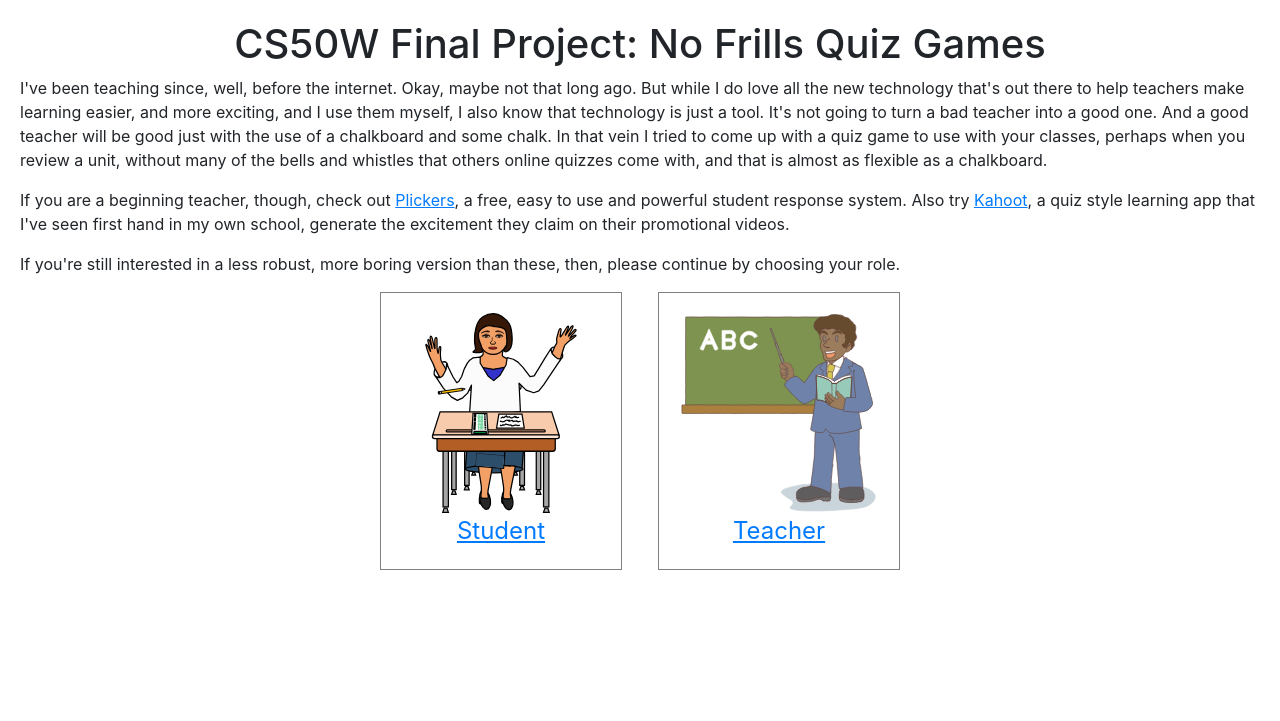
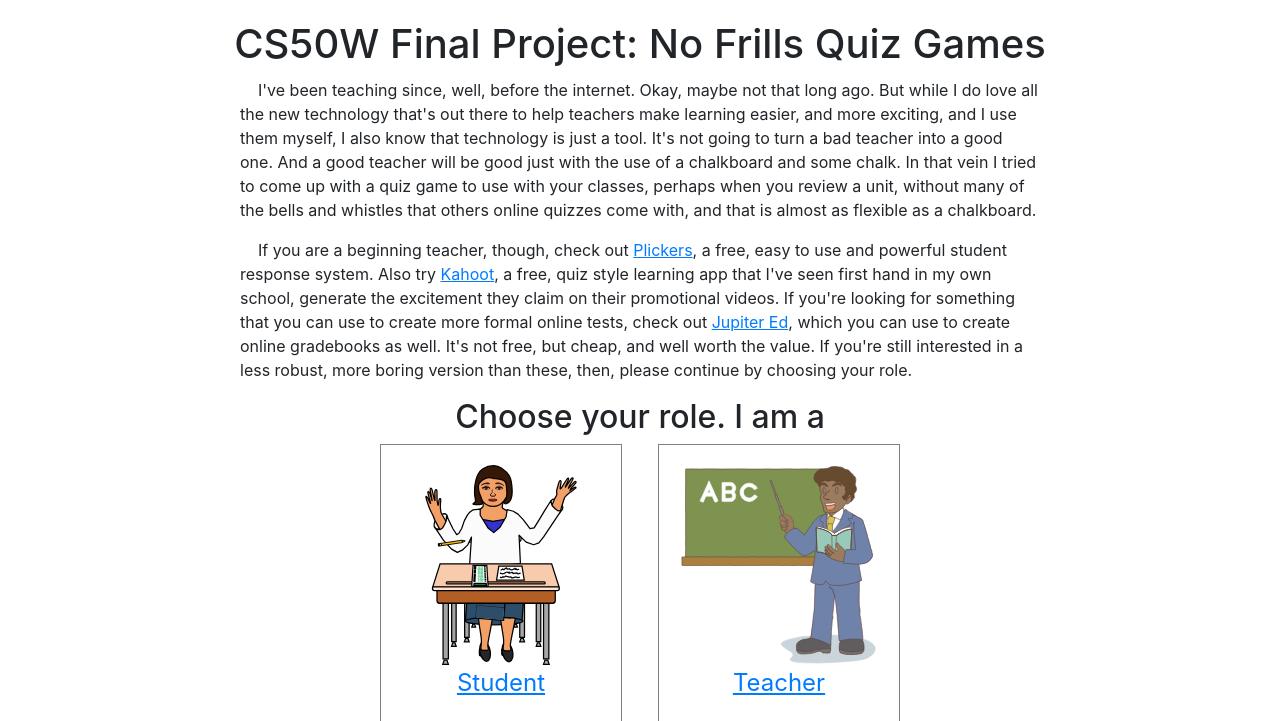
Before and after one commit to raphaeluziel/quiz, a Flask app: page / in a window 1280 px wide. Shown: the top 721 px of the page. Run offline with Flask 2, Linux system fonts and the light colour scheme; some libraries are stand-ins or nearby versions.

Commit message:
cosmetic changes

```diff
--- a/quiz.py
+++ b/quiz.py
@@ -45,6 +45,13 @@ def index():
     """Render home page"""
 
     return render_template("index.html")
+
+@app.route("/error")
+def error():
+
+    """Bug in my code should end up taking user here instead of a crash"""
+
+    return render_template("error.html")
 
 
 
--- a/static/styles.css
+++ b/static/styles.css
@@ -35,6 +35,12 @@ a{
   padding-right: 2%;
   border-right: 1px solid gray;
 }
+.iama{
+  text-align: center;
+}
+.intro{
+  margin: 10px auto;
+}
 .student-results{
   width: 20%;
 }
@@ -44,6 +50,9 @@ a{
   white-space: nowrap;
   overflow: hidden;
   text-overflow: ellipsis;
+}
+.intro{
+  max-width: 800px;
 }
 .roles{
   display: flex;
--- a/templates/index.html
+++ b/templates/index.html
@@ -28,11 +28,13 @@
 
       <div class="rest">
 
-        <p>I've been teaching since, well, before the internet.  Okay, maybe not that long ago.  But while I do love all the new technology that's out there to help teachers make learning easier, and more exciting, and I use them myself, I also know that technology is just a tool.  It's not going to turn a bad teacher into a good one.  And a good teacher will be good just with the use of a chalkboard and some chalk.  In that vein I tried to come up with a quiz game to use with your classes, perhaps when you review a unit, without many of the bells and whistles that others online quizzes come with, and that is almost as flexible as a chalkboard.</p>
+        <div class="intro deleteformobile">
+          <p>&nbsp;&nbsp;&nbsp;&nbsp;I've been teaching since, well, before the internet.  Okay, maybe not that long ago.  But while I do love all the new technology that's out there to help teachers make learning easier, and more exciting, and I use them myself, I also know that technology is just a tool.  It's not going to turn a bad teacher into a good one.  And a good teacher will be good just with the use of a chalkboard and some chalk.  In that vein I tried to come up with a quiz game to use with your classes, perhaps when you review a unit, without many of the bells and whistles that others online quizzes come with, and that is almost as flexible as a chalkboard.</p>
 
-        <p>If you are a beginning teacher, though, check out <a href="https://www.plickers.com">Plickers</a>, a free, easy to use and powerful student response system.  Also try <a href="https://kahoot.com">Kahoot</a>, a quiz style learning app that I've seen first hand in my own school, generate the excitement they claim on their promotional videos.</p>
+          <p>&nbsp;&nbsp;&nbsp;&nbsp;If you are a beginning teacher, though, check out <a href="https://www.plickers.com">Plickers</a>, a free, easy to use and powerful student response system.  Also try <a href="https://kahoot.com">Kahoot</a>, a free, quiz style learning app that I've seen first hand in my own school, generate the excitement they claim on their promotional videos.  If you're looking for something that you can use to create more formal online tests, check out <a href="https://jupitered.com/">Jupiter Ed</a>, which you can use to create online gradebooks as well.  It's not free, but cheap, and well worth the value. If you're still interested in a less robust, more boring version than these, then, please continue by choosing your role.</p>
+        </div>
 
-        <p>If you're still interested in a less robust, more boring version than these, then, please continue by choosing your role.</p>
+        <h2 class="iama">Choose your role.  I am a</h2>
 
         <div class="roles">
           <a href="{{ url_for('student') }}"><div class="role-box"><img class="role-student" src="{{url_for('static', filename='student.svg')}}" /><br>Student</div></a>
--- a/templates/login.html
+++ b/templates/login.html
@@ -6,7 +6,7 @@
 
 {% block body %}
 
-  <div class="flex-layout">
+  <div class="flex-layout intro">
     <div>
       <form action="login" method="post">
         <div class="form-group user-form">
--- a/templates/student.html
+++ b/templates/student.html
@@ -9,9 +9,10 @@
 <script type="text/javascript" src="/static/student.js"></script>
 <link rel="stylesheet" href="/static/typeahead.css">
 
+<div class="intro">
   <form action="{{ url_for('add_new_student') }}" method="post">
 
-  <div  id="teacher_search" class="form-group form-inline">
+    <div id="teacher_search" class="form-group form-inline">
       <input class="typeahead" type="text" name="teacher" placeholder="Search for your teacher" autocomplete="off" id="teacher_selected">&nbsp;&nbsp;
       <button class="btn btn-info btn-lg" type="button" id="select_teacher">Select</button>
     </div>
@@ -22,6 +23,9 @@
     </div>
 
   </form>
+</div>
+
+
 
 <p id="error_message" class="error"></p>
 
```
Also changed, not shown: other parts of static/styles.css (+29 -3 lines), templates/error.html (+6 -3 lines), templates/game.html (+7 -5 lines). Lines whose indentation alone changed are shown as unchanged.
